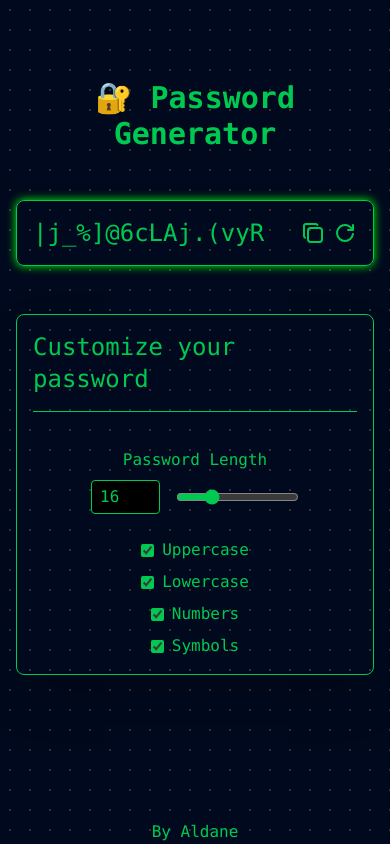
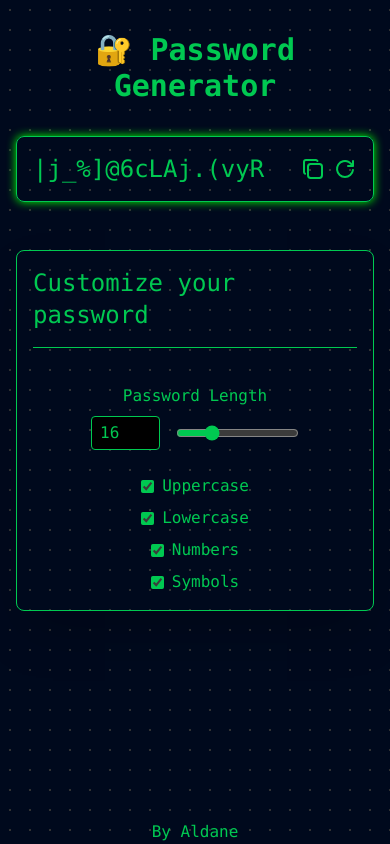
Before and after one commit to AldaneTech/password-generator, an Angular app: page / in a window 390 px wide. Built offline with nearby package versions, Linux system fonts and the light colour scheme.

Commit message:
fix: mobile layout style adjustment

```diff
--- a/src/app/components/password-display/password-display.component.html
+++ b/src/app/components/password-display/password-display.component.html
@@ -1,7 +1,7 @@
-<div class="text-green-500 font-mono mt-20 flex flex-col items-center justify-center">
+<div class="text-green-500 font-mono mt-8 md:mt-20 flex flex-col items-center justify-center">
   <h1 class="text-3xl md:text-4xl font-bold text-center">🔐 Password Generator</h1>
   <!-- Show password -->
-  <div class="mt-12 text-green-500 font-mono text-2xl p-4 rounded-lg flex items-center justify-between border border-green-500 shadow-[0_0_10px_#00ff00] w-full md:w-auto md:max-w-full overflow-x-auto whitespace-nowrap">
+  <div class="mt-8 md:mt-12 text-green-500 font-mono text-2xl p-4 rounded-lg flex items-center justify-between border border-green-500 shadow-[0_0_10px_#00ff00] w-full md:w-auto md:max-w-full overflow-x-auto whitespace-nowrap">
     <span class="truncate md:truncate-none w-full">{{ password }}</span>
     <div class="flex gap-2 ml-8">
       <button (click)="copyToClipboard()" class="hover:text-green-400 transition cursor-pointer">
```
